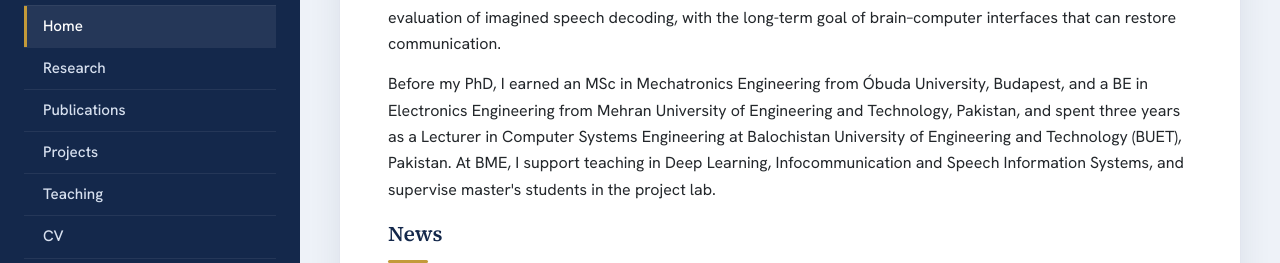
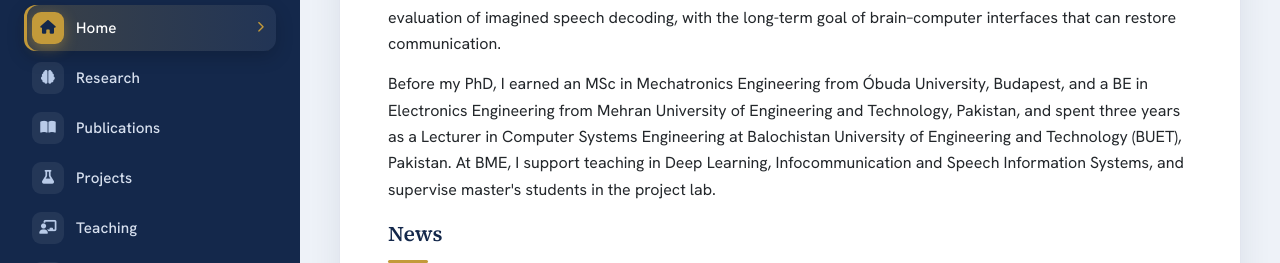
Before and after one commit to memonsaif/memonsaif.github.io, a plain HTML site: page index.html in a window 1280 px wide. Shown: the part 536-799 px from the top of the page. Drawn offline with Linux system fonts and the light colour scheme; some icons are missing.

Commit message:
Update website

```diff
--- a/index.html
+++ b/index.html
@@ -647,6 +647,53 @@
   @media (max-width: 860px) {
     .brain { flex-basis: 80px; width: 80px; margin-top: -14px; }
   }
+
+  /* ---------- Navigation buttons ---------- */
+  nav ul { position: relative; border-top: none; display: grid; gap: 4px; }
+  nav li { border-bottom: none; position: relative; z-index: 1; }
+  .nav-pill {
+    position: absolute; left: 0; right: 0; top: 0; height: 0; z-index: 0; pointer-events: none;
+    border-radius: 12px; background: linear-gradient(90deg, rgba(195,154,58,.22), rgba(255,255,255,.06));
+    box-shadow: inset 3px 0 0 var(--gold), 0 6px 18px rgba(0,0,0,.18);
+    transition: top .45s cubic-bezier(.3,1.3,.4,1), height .3s ease, opacity .3s ease;
+  }
+  nav a {
+    display: flex; align-items: center; gap: 12px;
+    padding: 7px 12px 7px 8px; border-radius: 12px; border-left: none;
+    color: #d7e0ef; font-weight: 500; letter-spacing: .01em;
+    transition: background .25s ease, color .25s ease;
+  }
+  nav a.active { background: transparent; border-left: none; }
+  .nav-ic {
+    flex: 0 0 32px; height: 32px; border-radius: 9px;
+    display: flex; align-items: center; justify-content: center;
+    background: rgba(255,255,255,.07); color: #b9cbe8; font-size: .86rem;
+    transition: background .3s ease, color .3s ease, transform .35s cubic-bezier(.3,1.5,.5,1), box-shadow .3s ease;
+  }
+  .nav-tx { flex: 1; transition: transform .3s cubic-bezier(.2,.7,.2,1); }
+  .nav-go { font-size: .7rem; color: var(--gold); opacity: 0; transform: translateX(-6px); transition: opacity .25s ease, transform .3s ease; }
+  nav a:hover { background: rgba(255,255,255,.06); color: #fff; text-decoration: none; }
+  nav a:hover .nav-ic { background: rgba(195,154,58,.25); color: #ffe3a3; transform: rotate(-8deg) scale(1.08); }
+  nav a:hover .nav-tx { transform: translateX(3px); }
+  nav a:hover .nav-go { opacity: .9; transform: none; }
+  nav a.active { color: #fff; }
+  nav a.active .nav-ic { background: var(--gold); color: var(--navy); box-shadow: 0 4px 14px rgba(195,154,58,.45); transform: none; }
+  nav a.active .nav-go { opacity: 1; transform: none; }
+  nav a.active:hover { background: transparent; }
+  nav a:active .nav-ic { transform: scale(.92); }
+  nav a:focus-visible { outline: 2px solid var(--gold); outline-offset: 2px; }
+  @media (prefers-reduced-motion: reduce) {
+    .nav-pill, .nav-ic, .nav-tx, .nav-go { transition: none; }
+  }
+  @media (max-width: 860px) {
+    nav ul { display: flex; flex-wrap: wrap; justify-content: center; gap: 8px; }
+    .nav-pill { display: none; }
+    nav a { padding: 5px 12px 5px 5px; gap: 8px; border: 1px solid rgba(255,255,255,.16); border-radius: 999px; font-size: .86rem; }
+    .nav-ic { flex-basis: 26px; height: 26px; border-radius: 50%; font-size: .72rem; }
+    .nav-go { display: none; }
+    nav a.active { background: var(--gold); border-color: var(--gold); color: var(--navy); }
+    nav a.active .nav-ic { background: var(--navy); color: var(--gold); box-shadow: none; }
+  }
 </style>
 </head>
 <body>
@@ -676,14 +723,15 @@
 
     <nav>
       <ul>
-        <li><a href="#home" data-page="home">Home</a></li>
-        <li><a href="#research" data-page="research">Research</a></li>
-        <li><a href="#publications" data-page="publications">Publications</a></li>
-        <li><a href="#projects" data-page="projects">Projects</a></li>
-        <li><a href="#teaching" data-page="teaching">Teaching</a></li>
-        <li><a href="#cv" data-page="cv">CV</a></li>
-        <li><a href="#gallery" data-page="gallery">Gallery</a></li>
-        <li><a href="#contact" data-page="contact">Contact</a></li>
+        <li class="nav-pill" aria-hidden="true"></li>
+        <li><a href="#home" data-page="home"><span class="nav-ic"><i class="fa-solid fa-house"></i></span><span class="nav-tx">Home</span><i class="fa-solid fa-chevron-right nav-go" aria-hidden="true"></i></a></li>
+        <li><a href="#research" data-page="research"><span class="nav-ic"><i class="fa-solid fa-brain"></i></span><span class="nav-tx">Research</span><i class="fa-solid fa-chevron-right nav-go" aria-hidden="true"></i></a></li>
+        <li><a href="#publications" data-page="publications"><span class="nav-ic"><i class="fa-solid fa-book-open"></i></span><span class="nav-tx">Publications</span><i class="fa-solid fa-chevron-right nav-go" aria-hidden="true"></i></a></li>
+        <li><a href="#projects" data-page="projects"><span class="nav-ic"><i class="fa-solid fa-flask"></i></span><span class="nav-tx">Projects</span><i class="fa-solid fa-chevron-right nav-go" aria-hidden="true"></i></a></li>
+        <li><a href="#teaching" data-page="teaching"><span class="nav-ic"><i class="fa-solid fa-chalkboard-user"></i></span><span class="nav-tx">Teaching</span><i class="fa-solid fa-chevron-right nav-go" aria-hidden="true"></i></a></li>
+        <li><a href="#cv" data-page="cv"><span class="nav-ic"><i class="fa-solid fa-id-card"></i></span><span class="nav-tx">CV</span><i class="fa-solid fa-chevron-right nav-go" aria-hidden="true"></i></a></li>
+        <li><a href="#gallery" data-page="gallery"><span class="nav-ic"><i class="fa-solid fa-images"></i></span><span class="nav-tx">Gallery</span><i class="fa-solid fa-chevron-right nav-go" aria-hidden="true"></i></a></li>
+        <li><a href="#contact" data-page="contact"><span class="nav-ic"><i class="fa-solid fa-envelope"></i></span><span class="nav-tx">Contact</span><i class="fa-solid fa-chevron-right nav-go" aria-hidden="true"></i></a></li>
       </ul>
     </nav>
   </aside>
@@ -1307,6 +1355,14 @@
     requestAnimationFrame(loop);
   })();
 
+  function movePill() {
+    var pill = document.querySelector('.nav-pill'), a = document.querySelector('nav a.active');
+    if (!pill) return;
+    if (!a) { pill.style.opacity = 0; return; }
+    var li = a.parentElement;
+    pill.style.opacity = 1; pill.style.top = li.offsetTop + 'px'; pill.style.height = li.offsetHeight + 'px';
+  }
+  window.addEventListener('resize', movePill);
   function showPage(id) {
     var sections = document.querySelectorAll('main section');
     if (id === 'supervising') id = 'teaching';
@@ -1315,6 +1371,7 @@
     document.querySelectorAll('nav a').forEach(function (a) {
       a.classList.toggle('active', a.dataset.page === target);
     });
+    movePill();
     var h = document.querySelector('#' + target + ' > h2');
     document.getElementById('bandTitle').textContent = h ? h.textContent : '';
     document.getElementById('bandSub').textContent = BAND_SUB[target] || '';
```
